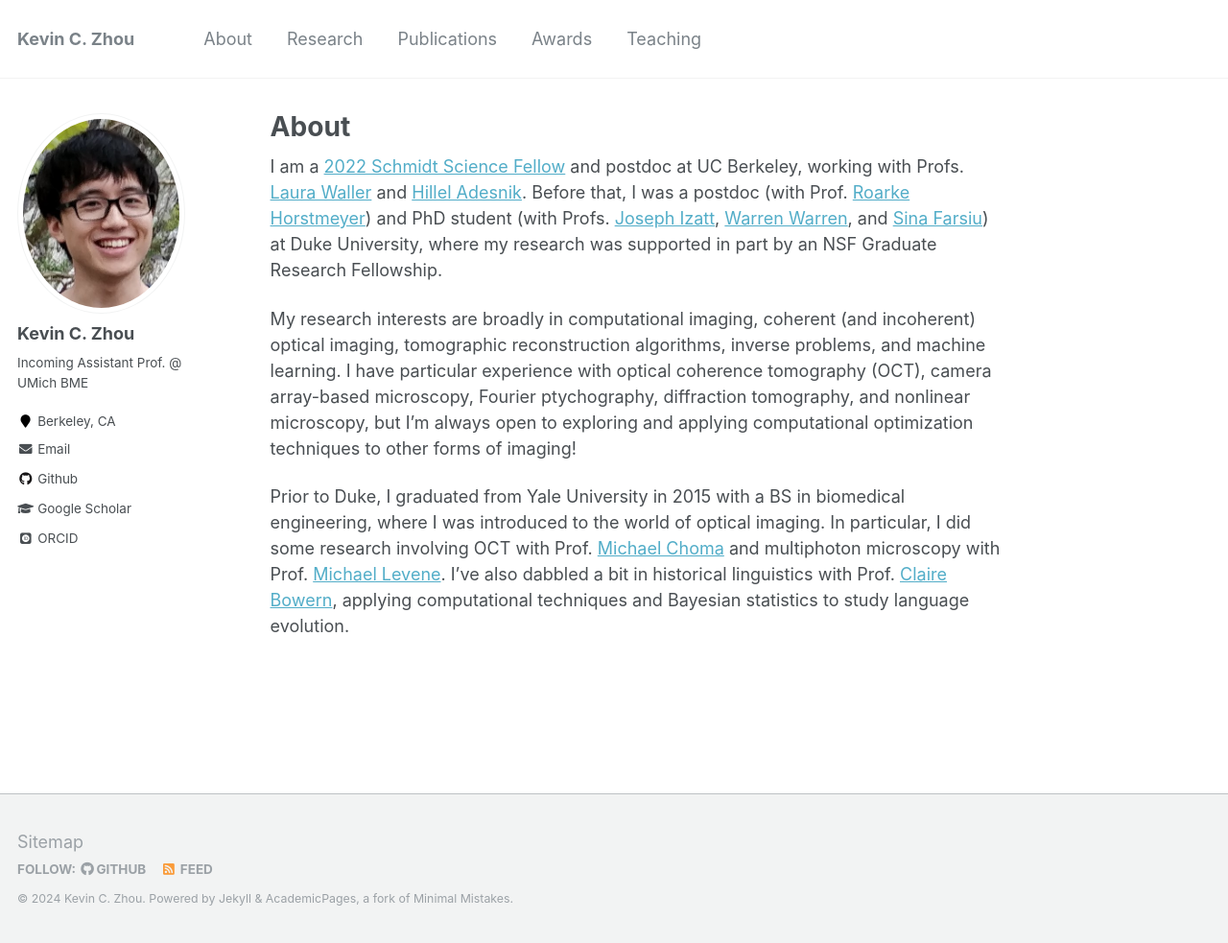
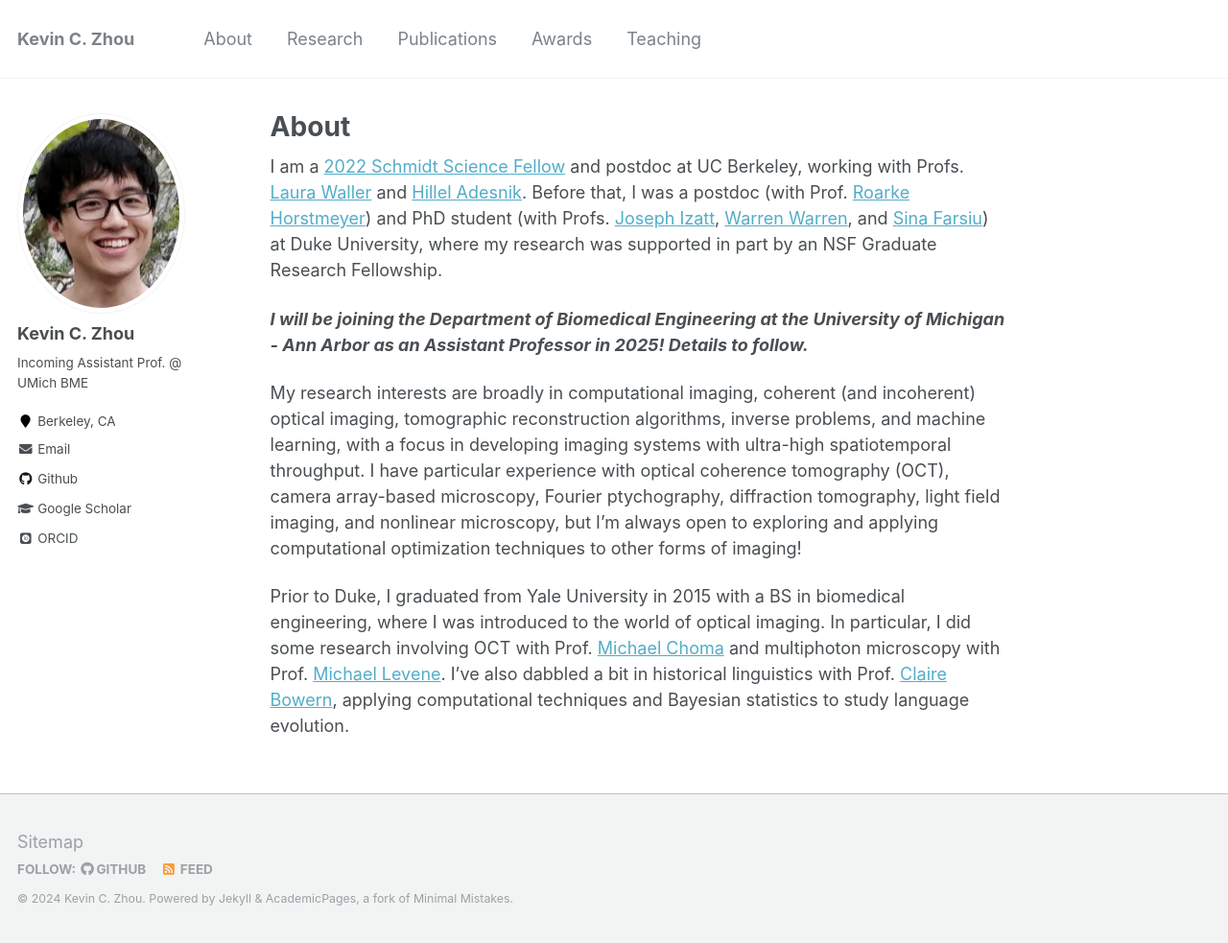
Before and after one commit to kevinczhou/kevinczhou.github.io, a Jekyll site: the page built from _pages/about.md, in a window 1280 px wide and 983 px high. Shown: the whole window at 96% size. Built offline with Jekyll 4.4.1, drawn with Linux system fonts in a browser that asks for light colours; some web fonts are replaced.

Commit message:
Update about.md

```diff
--- a/_pages/about.md
+++ b/_pages/about.md
@@ -9,6 +9,8 @@ redirect_from:
 ---
 I am a [2022 Schmidt Science Fellow](https://schmidtsciencefellows.org/fellows/) and postdoc at UC Berkeley, working with Profs. [Laura Waller](http://www.laurawaller.com/) and [Hillel Adesnik](https://adesnik.berkeley.edu/). Before that, I was a postdoc (with Prof. [Roarke Horstmeyer](https://horstmeyer.pratt.duke.edu/)) and PhD student (with Profs. [Joseph Izatt](http://biophotonics.pratt.duke.edu/), [Warren Warren](https://chem.duke.edu/labs/warren/overview), and [Sina Farsiu](http://people.duke.edu/~sf59/)) at Duke University, where my research was supported in part by an NSF Graduate Research Fellowship.
 
-My research interests are broadly in computational imaging, coherent (and incoherent) optical imaging, tomographic reconstruction algorithms, inverse problems, and machine learning. I have particular experience with optical coherence tomography (OCT), camera array-based microscopy, Fourier ptychography, diffraction tomography, and nonlinear microscopy, but I'm always open to exploring and applying computational optimization techniques to other forms of imaging!
+***I will be joining the Department of Biomedical Engineering at the University of Michigan - Ann Arbor as an Assistant Professor in 2025! Details to follow.***
+
+My research interests are broadly in computational imaging, coherent (and incoherent) optical imaging, tomographic reconstruction algorithms, inverse problems, and machine learning, with a focus in developing imaging systems with ultra-high spatiotemporal throughput. I have particular experience with optical coherence tomography (OCT), camera array-based microscopy, Fourier ptychography, diffraction tomography, light field imaging, and nonlinear microscopy, but I'm always open to exploring and applying computational optimization techniques to other forms of imaging!
 
 Prior to Duke, I graduated from Yale University in 2015 with a BS in biomedical engineering, where I was introduced to the world of optical imaging. In particular, I did some research involving OCT with Prof. [Michael Choma](https://medicine.yale.edu/profile/michael_choma/) and multiphoton microscopy with Prof. [Michael Levene](https://medicine.yale.edu/research-profile/michael_levene/). I've also dabbled a bit in historical linguistics with Prof. [Claire Bowern](https://ling.yale.edu/people/claire-bowern), applying computational techniques and Bayesian statistics to study language evolution.
```
